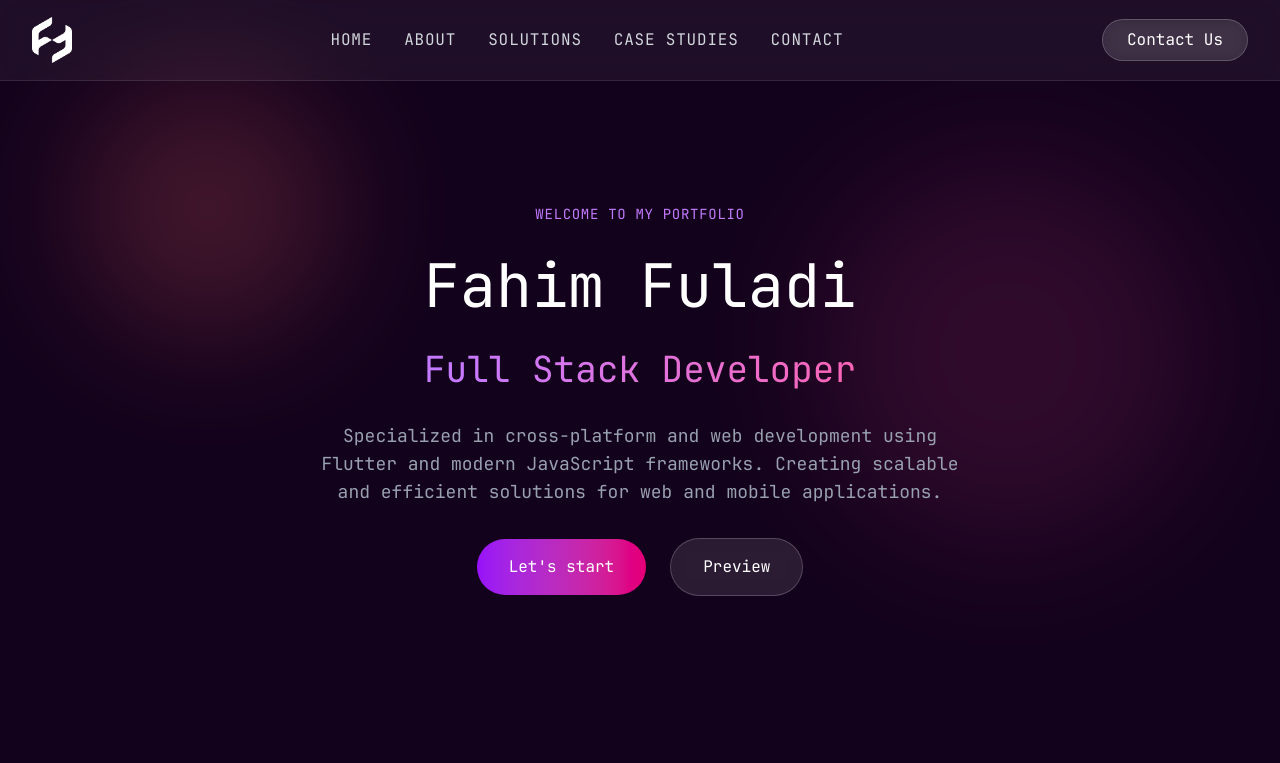
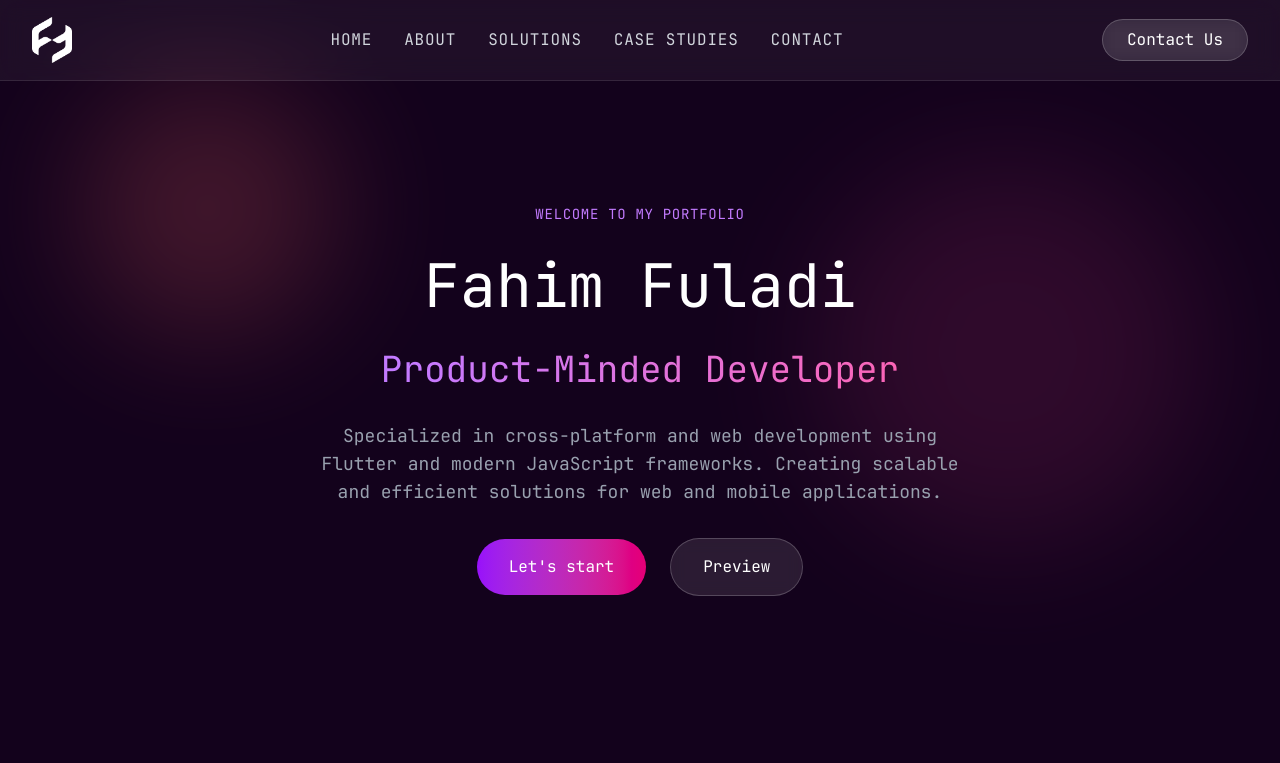
Before and after one commit to fahim-fuladi/nextjs--personal-web-page, a Next.js app: page / in a window 1280 px wide. Shown: the top 763 px of the page. Built offline with nearby package versions, Linux system fonts and the light colour scheme.

Commit message:
change job title

```diff
--- a/app/layout.tsx
+++ b/app/layout.tsx
@@ -6,6 +6,11 @@ import "./globals.css";
 export const metadata: Metadata = {
   title: "Fahim Fuladi",
   description: "Personal landing page",
+};
+
+export const metadataa: Metadata = {
+  title: "فهیم فولادی",
+  description: "صفحه اختصاصی فهیم فولادی",
 };
 
 export default function RootLayout({
--- a/app/page.tsx
+++ b/app/page.tsx
@@ -1,4 +1,3 @@
-
 import Link from "next/link";
 import { FaTelegramPlane, FaLinkedinIn, FaGithub } from "react-icons/fa";
 import Image from "next/image";
@@ -55,7 +54,7 @@ export default function Home() {
             </p>
             <h1 className="text-5xl md:text-6xl font-[jet-extra] text-white leading-tight animate-slide-in" style={{ animationDelay: '0.2s' }}>
               Fahim Fuladi<br />
-              <span className="text-2xl md:text-4xl bg-clip-text text-transparent bg-gradient-to-r from-purple-400 to-pink-400">Full Stack Developer</span>
+              <span className="text-2xl md:text-4xl bg-clip-text text-transparent bg-gradient-to-r from-purple-400 to-pink-400">Product-Minded Developer</span>
             </h1>
             <p className="text-gray-400 max-w-2xl mx-auto text-sm md:text-lg animate-slide-in font-[jet-light]" style={{ animationDelay: '0.4s' }}>
               Specialized in cross-platform and web development using Flutter and modern JavaScript frameworks.
```
